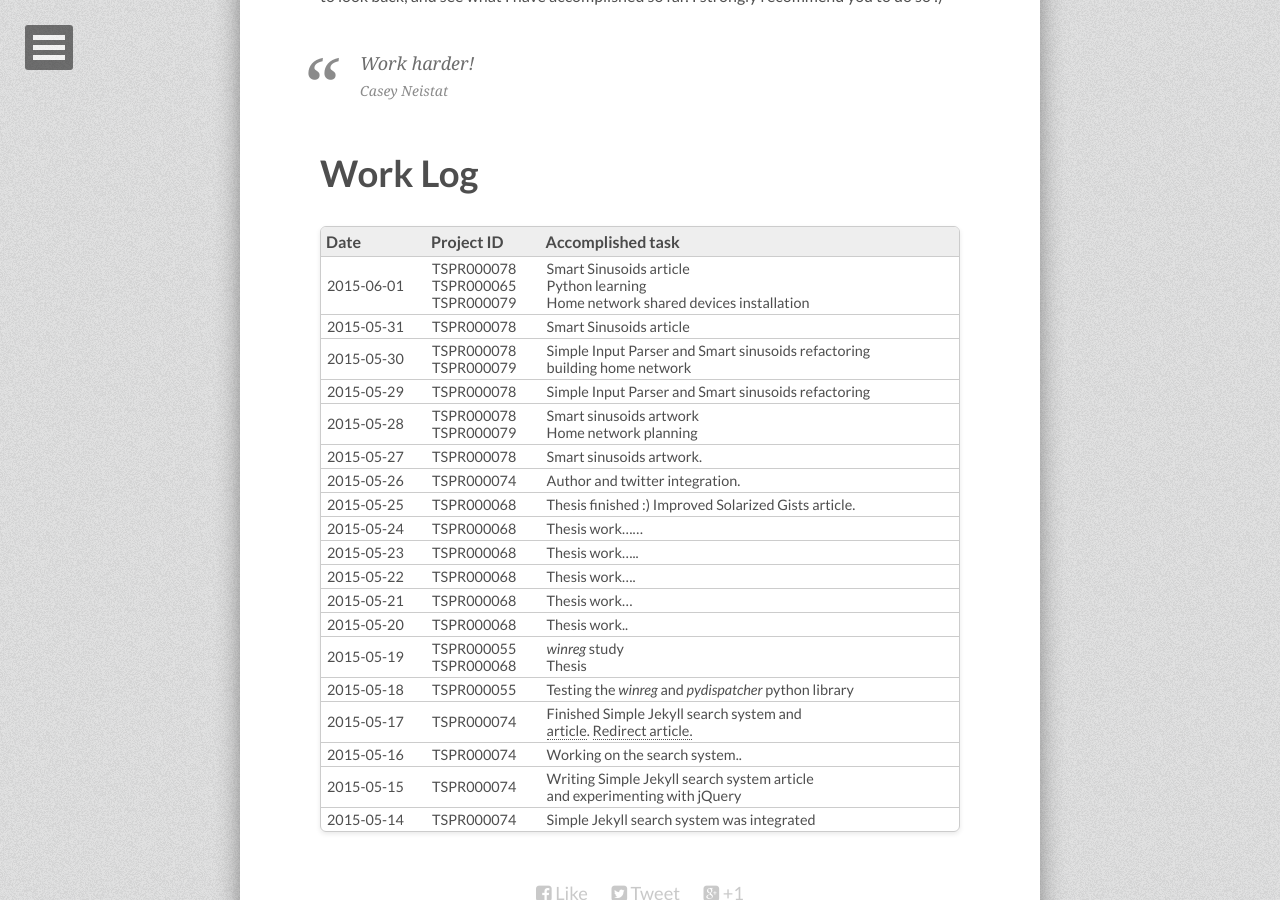
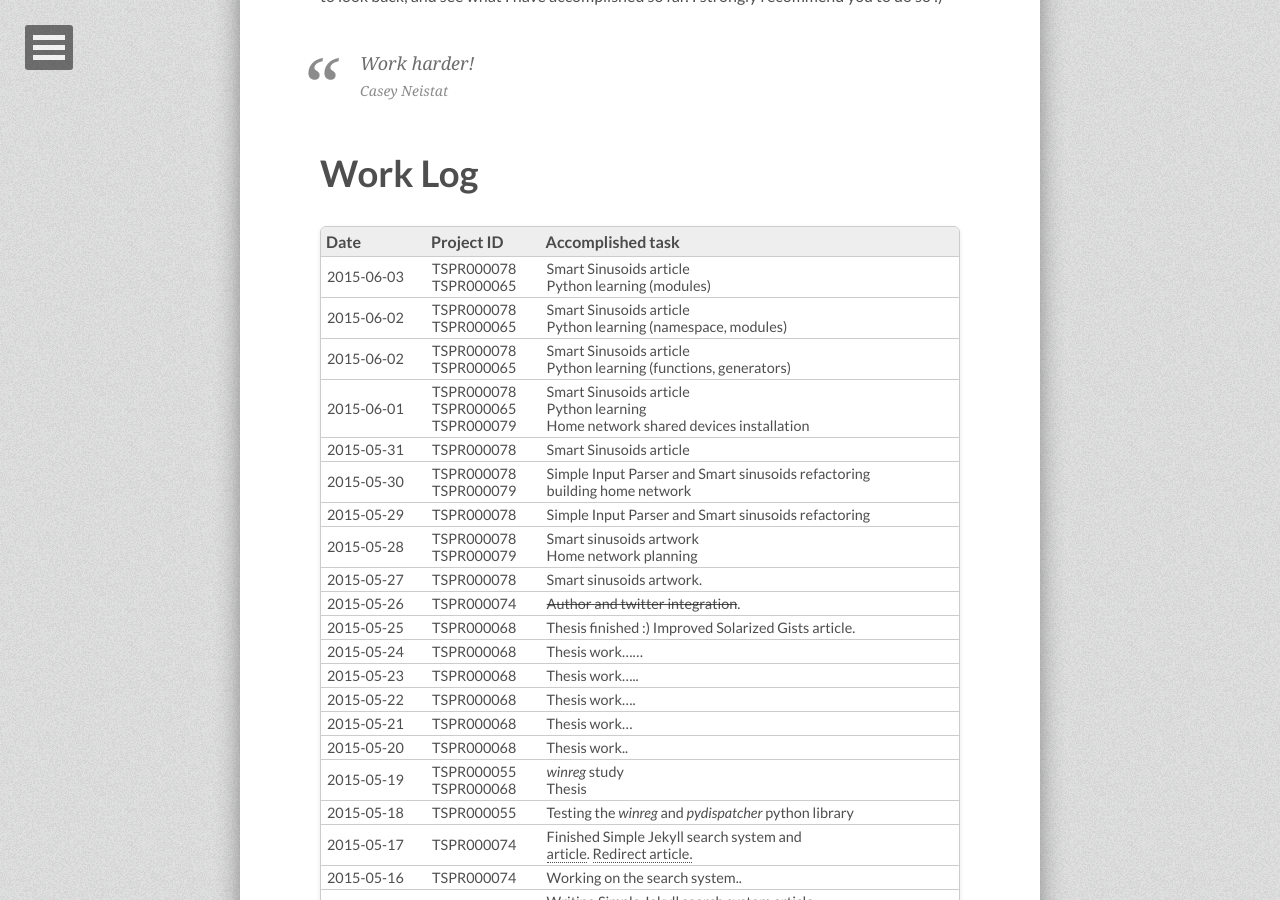
Before and after one commit to tiborsimon/tiborsimon.github.io, a Jekyll site: the page built from worklog/index.md, in a window 1280 px wide and 900 px high, scrolled down 679 px. Built offline with Jekyll 4.4.1, drawn with Linux system fonts in a browser that asks for light colours; nearby versions of some CDN libraries.

Commit message:
Update index.md

```diff
--- a/worklog/index.md
+++ b/worklog/index.md
@@ -29,13 +29,16 @@ Work harder!
 
 | Date | Project ID | Accomplished task |
 |:-----------|:------------|:------------|
+| 2015-06-03 | TSPR000078<br>TSPR000065 | Smart Sinusoids article<br>Python learning (modules)
+| 2015-06-02 | TSPR000078<br>TSPR000065 | Smart Sinusoids article<br>Python learning (namespace, modules)
+| 2015-06-02 | TSPR000078<br>TSPR000065 | Smart Sinusoids article<br>Python learning (functions, generators)
 | 2015-06-01 | TSPR000078<br>TSPR000065<br>TSPR000079 | Smart Sinusoids article<br>Python learning<br>Home network shared devices installation
 | 2015-05-31 | TSPR000078 | Smart Sinusoids article
 | 2015-05-30 | TSPR000078<br>TSPR000079 | Simple Input Parser and Smart sinusoids refactoring<br>building home network
 | 2015-05-29 | TSPR000078 | Simple Input Parser and Smart sinusoids refactoring
 | 2015-05-28 | TSPR000078<br>TSPR000079 | Smart sinusoids artwork<br>Home network planning
 | 2015-05-27 | TSPR000078 | Smart sinusoids artwork.
-| 2015-05-26 | TSPR000074 | Author and twitter integration.
+| 2015-05-26 | TSPR000074 | <strike>Author and twitter integration</strike>.
 | 2015-05-25 | TSPR000068 | Thesis finished :) Improved Solarized Gists article.
 | 2015-05-24 | TSPR000068 | Thesis work......
 | 2015-05-23 | TSPR000068 | Thesis work.....
```
